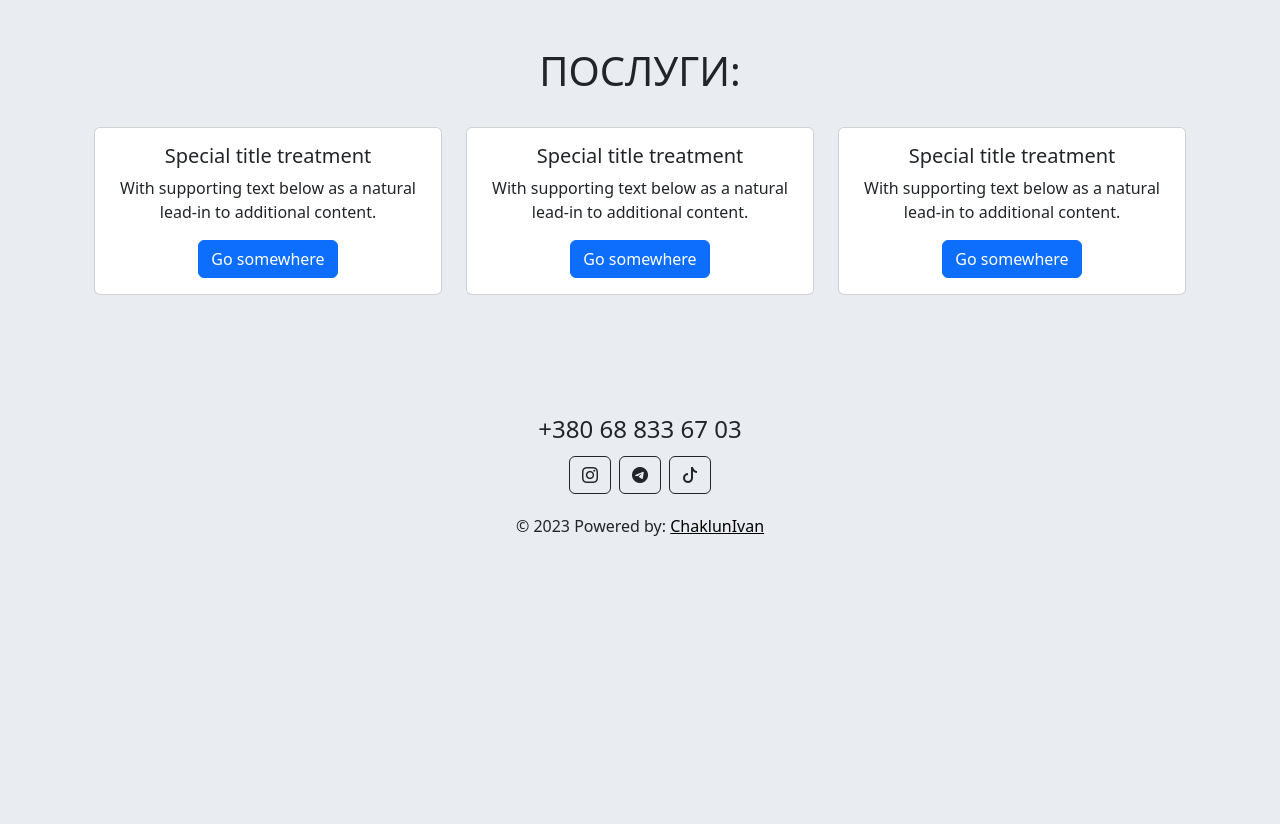
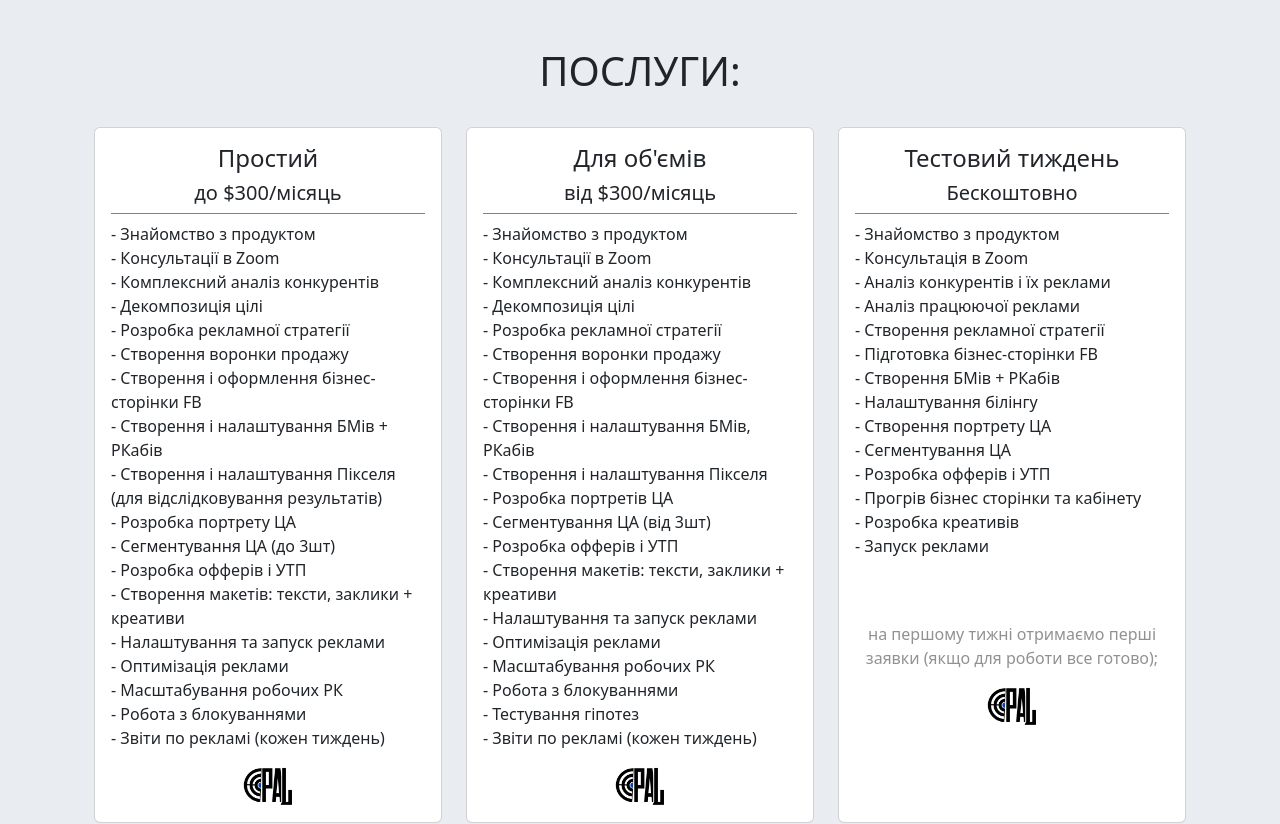
Before and after one commit to ChaklunIvan/OpalTarget, an Angular app in the folder ui/: page /main in a window 1280 px wide. Shown: the part 900-1724 px from the top of the page. Before the commit the page ends 1502 px from the top, so only its background shows below. Built offline with nearby package versions, Linux system fonts and the light colour scheme.

Commit message:
favour text

```diff
--- a/ui/src/app/components/favour/favour.component.html
+++ b/ui/src/app/components/favour/favour.component.html
@@ -1,33 +1,100 @@
 <div class="container my-5 target-color-bg">
   <h1 class=" col-12" style="top: 5%;">ПОСЛУГИ:</h1>
 
-  <div class="row " style="top: 10%;">
+  <div class="row">
+
+    <div class="col-sm-4 my-4">
+      <div class="card h-100">
+        <div class="card-body">
+          <h4 class="card-title">Простий</h4>
+          <h5>до $300/місяць</h5>
+          <div class="my-2" style="border-bottom: 1px solid gray"></div>
+          <p class="card-text text-start">
+            - Знайомство з продуктом<br>
+            - Консультації в Zoom<br>
+            - Комплексний аналіз конкурентів<br>
+            - Декомпозиція цілі<br>
+            - Розробка рекламної стратегії<br>
+            - Створення воронки продажу<br>
+            - Створення і оформлення бізнес-сторінки FB<br>
+            - Створення і налаштування БМів + РКабів<br>
+            - Створення і налаштування Пікселя (для відслідковування результатів)<br>
+            - Розробка портрету ЦА<br>
+            - Сегментування ЦА (до 3шт)<br>
+            - Розробка офферів і УТП<br>
+            - Створення макетів: тексти, заклики + креативи<br>
+            - Налаштування та запуск реклами<br>
+            - Оптимізація реклами<br>
+            - Масштабування робочих РК<br>
+            - Робота з блокуваннями<br>
+            - Звіти по рекламі (кожен тиждень)
+          </p>
+          <a href="#"><img src="assets/logo/logo.png" width="50px" alt=""></a>
+        </div>
+      </div>
+    </div>
+
     <div class="col-sm-4 my-4">
       <div class="card">
         <div class="card-body">
-          <h5 class="card-title">Special title treatment</h5>
-          <p class="card-text">With supporting text below as a natural lead-in to additional content.</p>
-          <a href="#" class="btn btn-primary">Go somewhere</a>
+          <h4 class="card-title">Для об'ємів</h4>
+          <h5>від $300/місяць</h5>
+          <div class="my-2" style="border-bottom: 1px solid gray"></div>
+          <p class="card-text text-start">
+            - Знайомство з продуктом<br>
+            - Консультації в Zoom<br>
+            - Комплексний аналіз конкурентів<br>
+            - Декомпозиція цілі<br>
+            - Розробка рекламної стратегії<br>
+            - Створення воронки продажу<br>
+            - Створення і оформлення бізнес-сторінки FB<br>
+            - Створення і налаштування БМів, РКабів<br>
+            - Створення і налаштування Пікселя<br>
+            - Розробка портретів ЦА<br>
+            - Сегментування ЦА (від 3шт)<br>
+            - Розробка офферів і УТП<br>
+            - Створення макетів: тексти, заклики + креативи<br>
+            - Налаштування та запуск реклами<br>
+            - Оптимізація реклами<br>
+            - Масштабування робочих РК<br>
+            - Робота з блокуваннями<br>
+            - Тестування гіпотез<br>
+            - Звіти по рекламі (кожен тиждень)<br>
+          </p>
+          <a href="#"><img src="assets/logo/logo.png" width="50px" alt=""></a>
         </div>
       </div>
     </div>
+
     <div class="col-sm-4 my-4">
-      <div class="card">
+      <div class="card h-100">
         <div class="card-body">
-          <h5 class="card-title">Special title treatment</h5>
-          <p class="card-text">With supporting text below as a natural lead-in to additional content.</p>
-          <a href="#" class="btn btn-primary">Go somewhere</a>
+          <h4 class="card-title">Тестовий тиждень</h4>
+          <h5>Бескоштовно</h5>
+          <div class="my-2" style="border-bottom: 1px solid gray;"></div>
+          <p class="card-text text-start">
+            - Знайомство з продуктом<br>
+            - Консультація в Zoom<br>
+            - Аналіз конкурентів і їх реклами<br>
+            - Аналіз працюючої реклами<br>
+            - Створення рекламної стратегії<br>
+            - Підготовка бізнес-сторінки FB<br>
+            - Створення БМів + РКабів<br>
+            - Налаштування білінгу<br>
+            - Створення портрету ЦА<br>
+            - Сегментування ЦА<br>
+            - Розробка офферів і УТП<br>
+            - Прогрів бізнес сторінки та кабінету<br>
+            - Розробка креативів<br>
+            - Запуск реклами<br>
+            <br>
+            <br>
+          </p>
+          <p style=" opacity: 50%">на першому тижні отримаємо перші заявки (якщо для роботи все готово);</p>
+          <a href="#"><img src="assets/logo/logo.png" width="50px" alt=""></a>
         </div>
       </div>
     </div>
-    <div class="col-sm-4 my-4">
-      <div class="card">
-        <div class="card-body">
-          <h5 class="card-title">Special title treatment</h5>
-          <p class="card-text">With supporting text below as a natural lead-in to additional content.</p>
-          <a href="#" class="btn btn-primary">Go somewhere</a>
-        </div>
-      </div>
-    </div>
+
   </div>
 </div>
```
